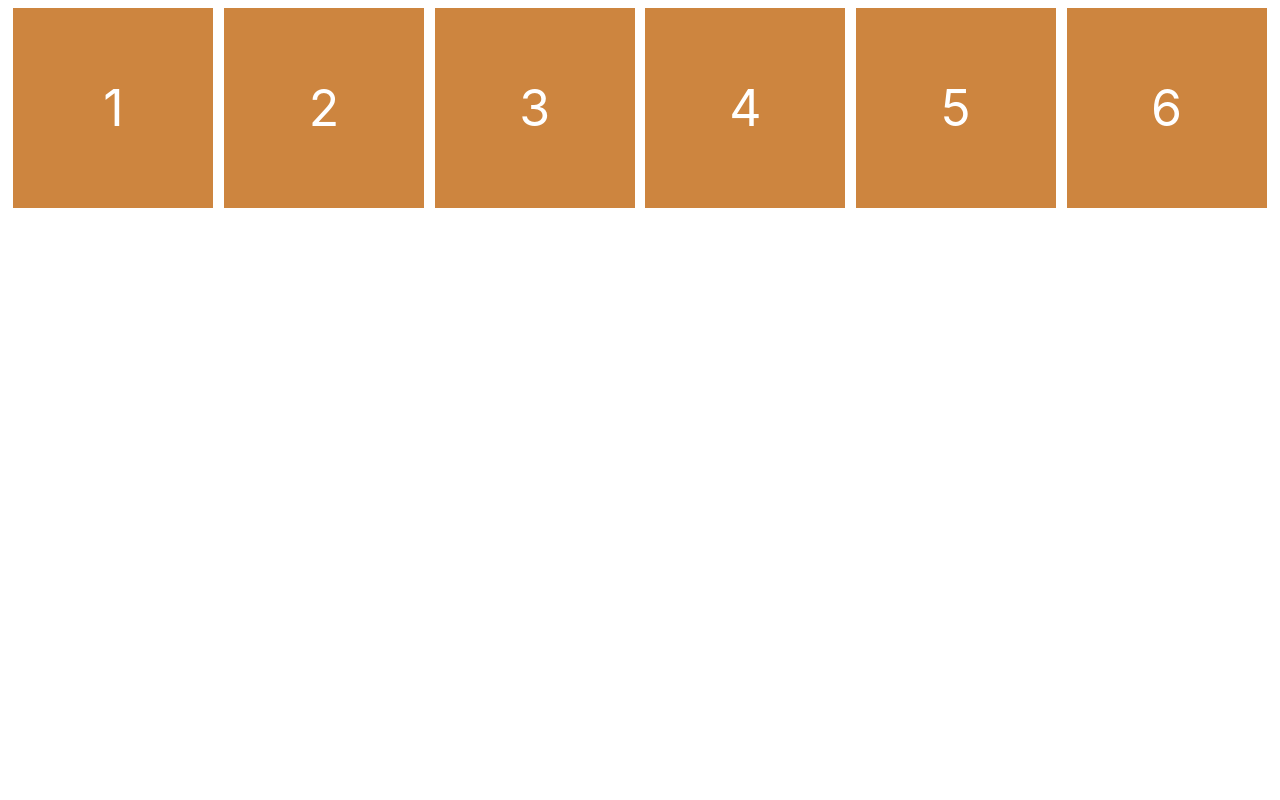
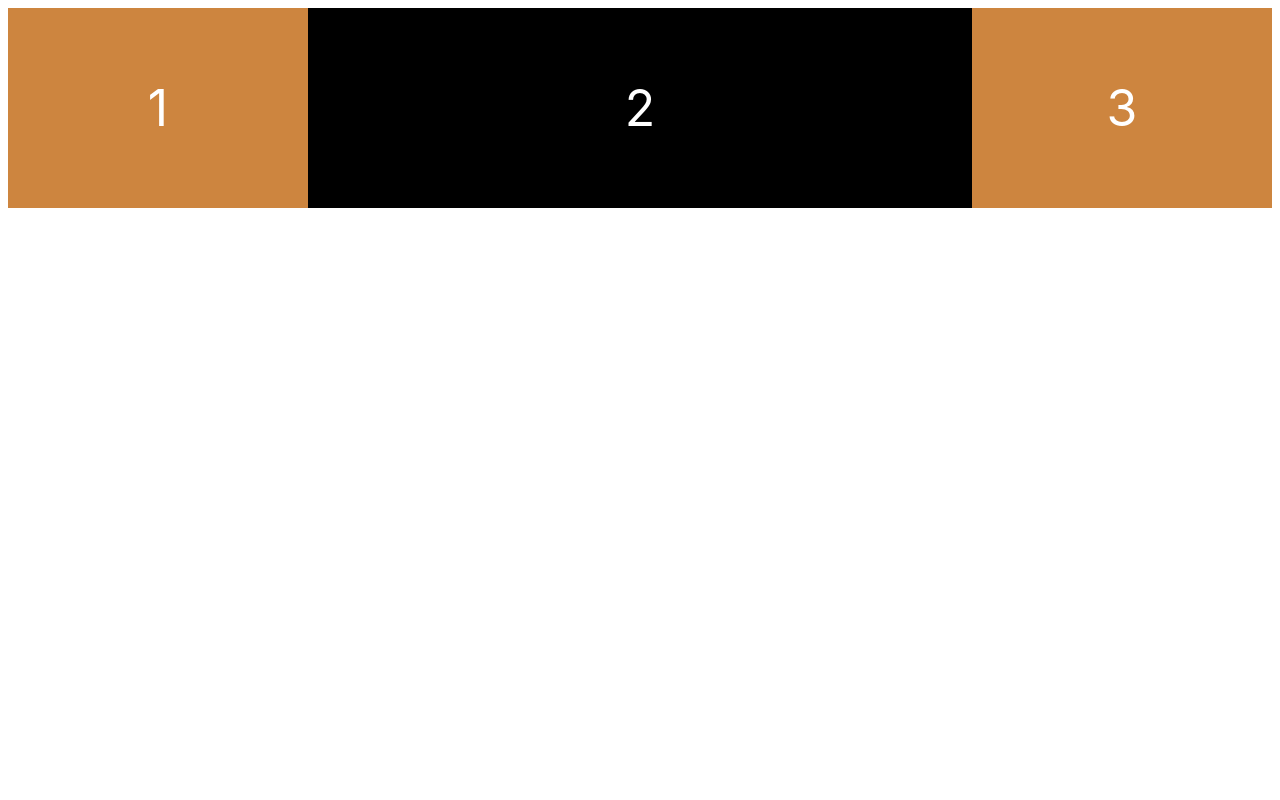
Before and after one commit to seedjin298/css-layout, a plain HTML site: page index.html in a window 1280 px wide. Shown: the top 800 px of the page. Drawn offline with Linux system fonts and the light colour scheme.

Commit message:
finished 1.6

```diff
--- a/index.html
+++ b/index.html
@@ -12,10 +12,6 @@
       <div class="box">1</div>
       <div class="box">2</div>
       <div class="box">3</div>
-      <div class="box">4</div>
-      <div class="box">5</div>
-      <div class="box">6</div>
-      <div class="box">7</div>
     </div>
   </body>
 </html>
--- a/styles.css
+++ b/styles.css
@@ -5,15 +5,12 @@ body {
 
 .wrapper {
   display: flex;
-  flex-direction: row;
   justify-content: space-around;
-  align-content: space-between;
-  height: 200vh;
-  flex-wrap: wrap;
+  width: 100%;
 }
 
 .box {
-  width: 200px;
+  width: 300px;
   height: 200px;
   background: peru;
   color: white;
@@ -22,3 +19,8 @@ body {
   justify-content: center;
   align-items: center;
 }
+
+.box:nth-child(2) {
+  background-color: #000;
+  flex-grow: 1;
+}
```
